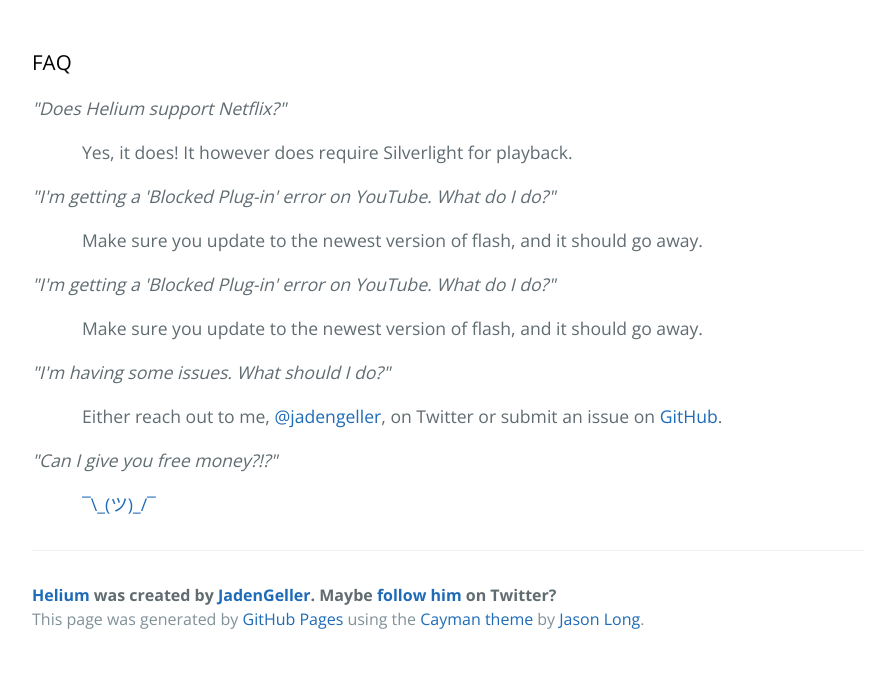
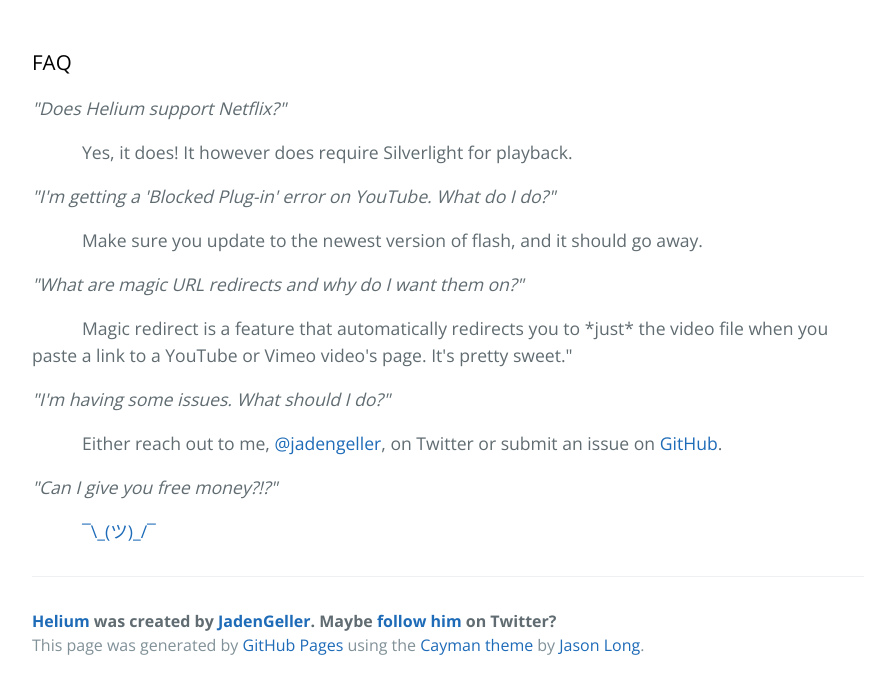
Before and after one commit to JadenGeller/Helium, a plain HTML site: page index.html in a window 1280 px wide. Shown: the part 1402-2091 px from the top of the page, without its empty margins (192-1087 px from the left). Before the commit the page ends 2065 px from the top, so only its background shows below. Drawn offline with nearby package versions, Linux system fonts and the light colour scheme.

Commit message:
added question

```diff
--- a/index.html
+++ b/index.html
@@ -43,8 +43,8 @@
 <p><i>"I'm getting a 'Blocked Plug-in' error on YouTube. What do I do?"</i>
 <br><p style="text-indent: 50px">Make sure you update to the newest version of flash, and it should go away.</p></p>
 
-<p><i>"I'm getting a 'Blocked Plug-in' error on YouTube. What do I do?"</i>
-<br><p style="text-indent: 50px">Make sure you update to the newest version of flash, and it should go away.</p></p>
+<p><i>"What are magic URL redirects and why do I want them on?"</i>
+<br><p style="text-indent: 50px">Magic redirect is a feature that automatically redirects you to *just* the video file when you paste a link to a YouTube or Vimeo video's page. It's pretty sweet."</p></p>
 
 <p><i>"I'm having some issues. What should I do?"</i>
 <br><p style="text-indent: 50px">Either reach out to me, <a href="http://twitter.com/jadengeller">@jadengeller</a>, on Twitter or submit an issue on <a href="https://github.com/JadenGeller/Helium/issues">GitHub</a>.</p></p>
```
